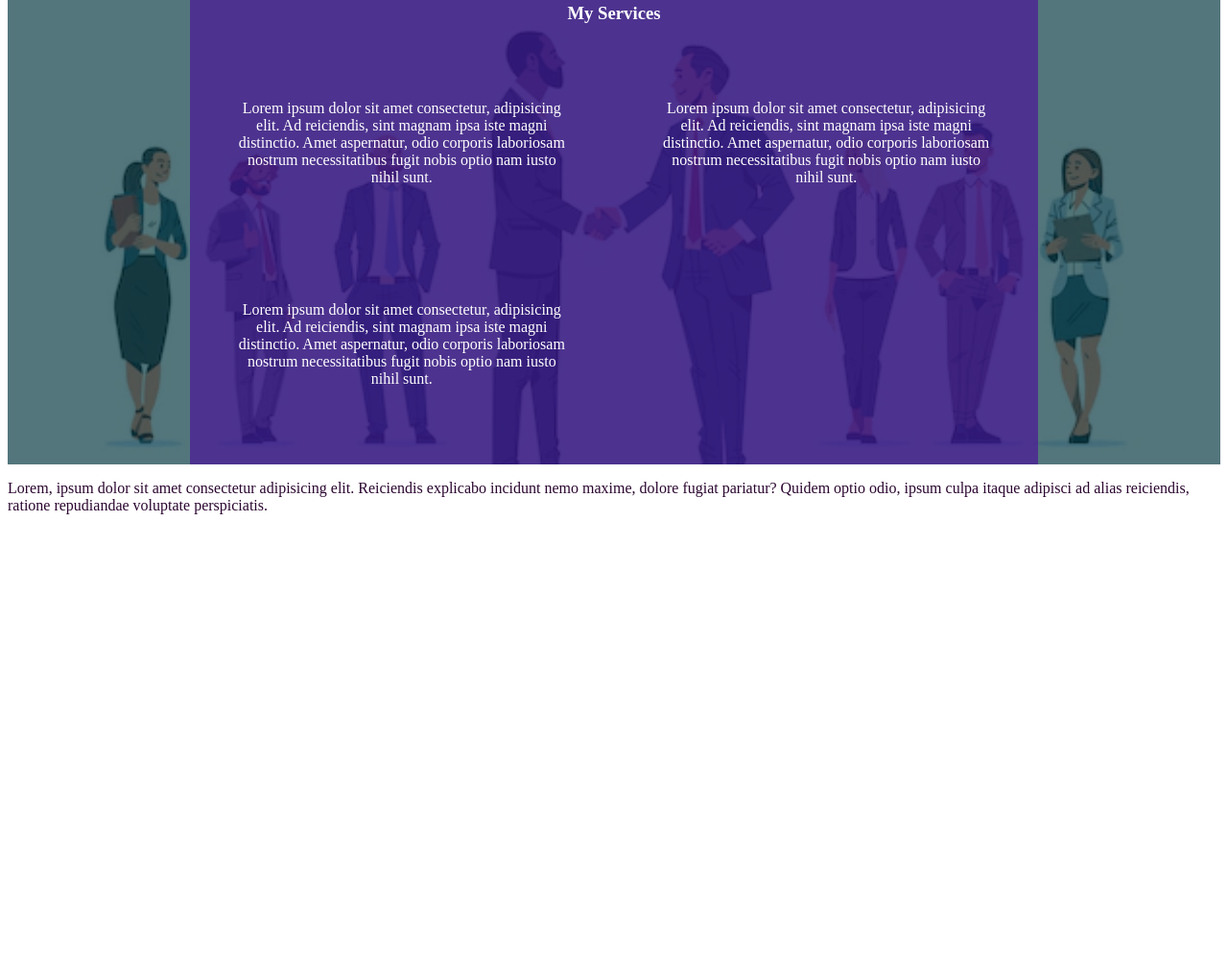
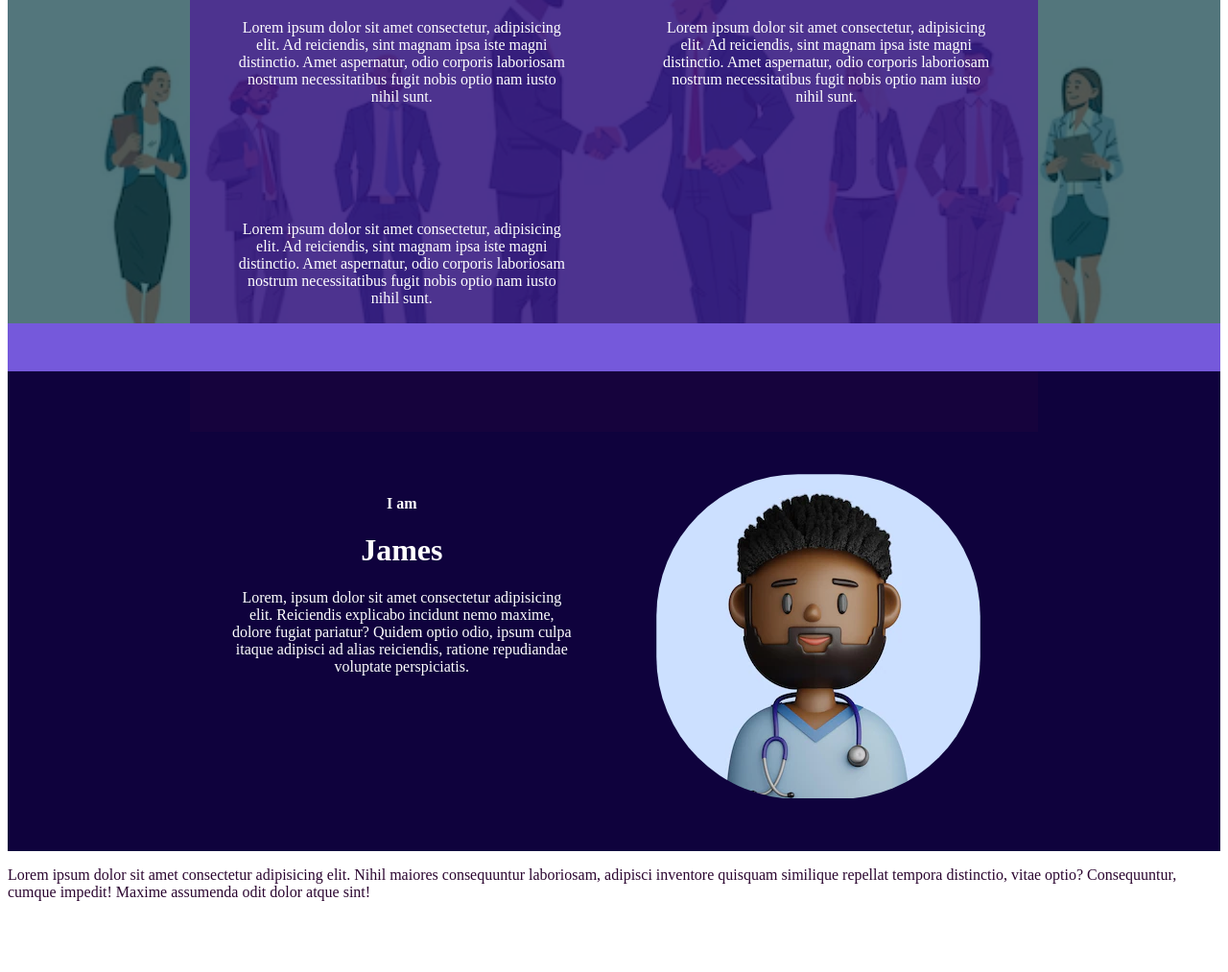
Before and after one commit to JamesMGithire/Phase0-Personal-Website, a plain HTML site: page index.html in a window 1280 px wide. Shown: the part 783-1796 px from the top of the page at 96% size. Drawn offline with Linux system fonts and the light colour scheme.

Commit message:
Section3 1st edits

```diff
--- a/index.html
+++ b/index.html
@@ -76,10 +76,24 @@
 
     <!--Begin Section 3 about-me-->
     <div id="about-me" class="section">
-        <p>Lorem, ipsum dolor sit amet consectetur adipisicing elit. Reiciendis explicabo incidunt nemo maxime, dolore
-            fugiat pariatur? Quidem optio odio, ipsum culpa itaque adipisci ad alias reiciendis, ratione repudiandae
-            voluptate perspiciatis.</p>
+        <div id="about-me-content">
+            <div id="about-me-text" class="about-me">
+                <h4>I am</h4>
+                <h1>James</h1>
+                <p >Lorem, ipsum dolor sit amet consectetur adipisicing elit. Reiciendis explicabo
+                    incidunt
+                    nemo maxime, dolore
+                    fugiat pariatur? Quidem optio odio, ipsum culpa itaque adipisci ad alias reiciendis, ratione
+                    repudiandae
+                    voluptate perspiciatis.</p>
+            </div>
+            <img id="my-photo" class="about-me" src="/images/3d-cartoon-avatar.webp" alt="image of James" />
+
+        </div>
+        <!--End section 3-->
     </div>
+
+
     <div id="my-skills" class="section">
         <div id=skill1 class="skills">
             <p>Lorem ipsum dolor sit amet consectetur adipisicing elit. Nihil maiores consequuntur laboriosam, adipisci
--- a/style.css
+++ b/style.css
@@ -45,7 +45,7 @@ body {
 /*set section 100% of window*/
 .section {
     width: 100%;
-    min-height: 500px;
+    height: 500px;
 }
 
 
@@ -119,3 +119,40 @@ body {
     float: left;
     padding: 5%;
 }
+/*End Section2*/
+
+/*Begin section3 About me*/
+#about-me{
+    text-align: center;
+    margin: auto;
+    background-color: #0f023d;
+    border-top-color: #7559db;
+    border-top-style: solid ;
+    border-top-width: 50px; ;
+}
+
+#about-me-content{
+    background-color: #1e043f80;
+    color: #ffffff;
+    text-align: center;
+    width: 70%;
+    margin: auto;
+    padding-top: 5%;
+
+}
+
+.about-me{
+    max-width: 40%;
+    float: left;
+    padding: 5%;
+}
+
+#about-me-text{
+    margin-left: 0%;
+    text-align: center;
+}
+
+
+#my-photo{
+    border-radius: 45%;
+}
```
Also changed, not shown: images/3d-cartoon-avatar.webp (added), 1 other file.
